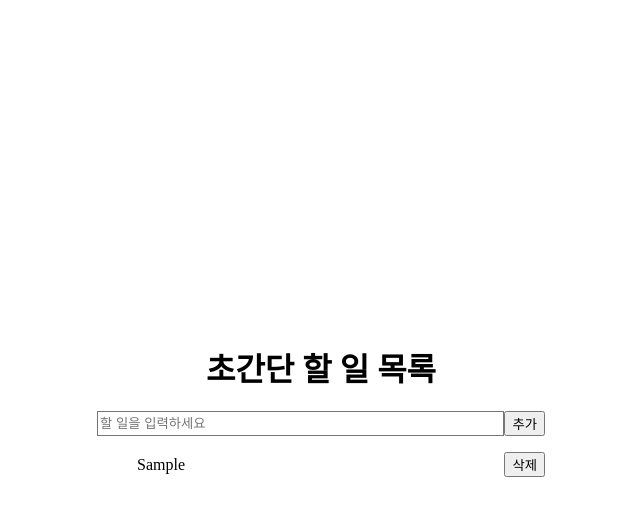
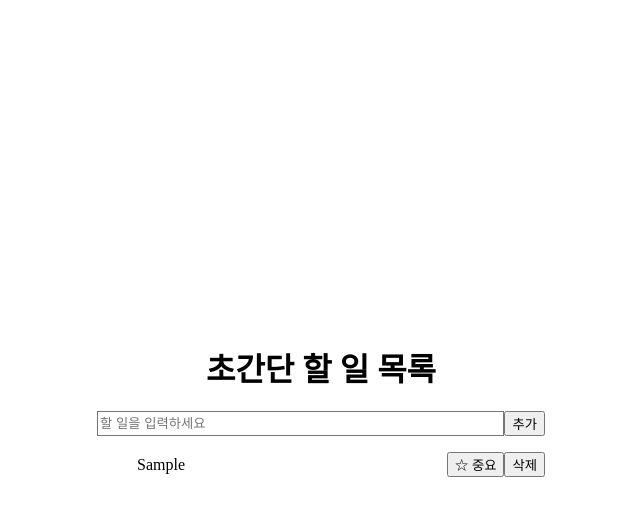
Before and after one commit to SNULION-13th/AI_seminar, a React (Vite) app: page / in a window 1280 px wide. Both pictures are taken after typing "Sample" into the empty fields and a click on the button "추가". Shown: the top 516 px of the page, without its empty margins (319-959 px from the left). Built offline with nearby package versions, Linux system fonts and the light colour scheme.

Commit message:
feat: Add MCP integration simulation for Slack and Gmail

```diff
--- a/src/components/features/Todo/TodoList.jsx
+++ b/src/components/features/Todo/TodoList.jsx
@@ -1,7 +1,20 @@
-
 import { useState } from 'react';
 import Button from '../../ui/Button';
 import Input from '../../ui/Input';
+
+// MCP Integration (Slack)
+const sendSlackNotification = (todo) => {
+  // This is a placeholder for Slack integration.
+  // In a real application, this would make an API call to Slack.
+  console.log(`Sending Slack notification for new todo: ${todo}`);
+};
+
+// MCP Integration (Gmail)
+const sendGmailSummary = (todo) => {
+  // This is a placeholder for Gmail integration.
+  // In a real application, this would use the Gmail API to send an email.
+  console.log(`Sending Gmail summary for important todo: ${todo}`);
+};
 
 function TodoList() {
   const [todos, setTodos] = useState([]);
@@ -9,14 +22,28 @@ function TodoList() {
 
   const addTodo = () => {
     if (inputValue.trim() !== '') {
-      setTodos([...todos, inputValue]);
+      const newTodo = { text: inputValue, important: false };
+      setTodos([...todos, newTodo]);
       setInputValue('');
+      // --- MCP Integration: Slack ---
+      sendSlackNotification(newTodo.text);
     }
   };
 
   const deleteTodo = (index) => {
     const newTodos = todos.filter((_, i) => i !== index);
     setTodos(newTodos);
+  };
+
+  const toggleImportant = (index) => {
+    const newTodos = [...todos];
+    newTodos[index].important = !newTodos[index].important;
+    setTodos(newTodos);
+
+    if (newTodos[index].important) {
+      // --- MCP Integration: Gmail ---
+      sendGmailSummary(newTodos[index].text);
+    }
   };
 
   return (
@@ -41,15 +68,29 @@ function TodoList() {
             {todos.map((todo, index) => (
               <li
                 key={index}
-                className="flex justify-between items-center bg-gray-50 p-2 rounded-lg mb-2"
+                className={`flex justify-between items-center p-2 rounded-lg mb-2 ${
+                  todo.important ? 'bg-yellow-100' : 'bg-gray-50'
+                }`}
               >
-                <span>{todo}</span>
-                <button
-                  className="text-red-500 hover:text-red-700 font-semibold"
-                  onClick={() => deleteTodo(index)}
-                >
-                  삭제
-                </button>
+                <span>{todo.text}</span>
+                <div className="flex items-center">
+                  <button
+                    className={`text-xs font-semibold mr-2 ${
+                      todo.important
+                        ? 'text-yellow-600 hover:text-yellow-800'
+                        : 'text-gray-400 hover:text-gray-600'
+                    }`}
+                    onClick={() => toggleImportant(index)}
+                  >
+                    {todo.important ? '★ 중요' : '☆ 중요'}
+                  </button>
+                  <button
+                    className="text-red-500 hover:text-red-700 font-semibold text-sm"
+                    onClick={() => deleteTodo(index)}
+                  >
+                    삭제
+                  </button>
+                </div>
               </li>
             ))}
           </ul>
```
